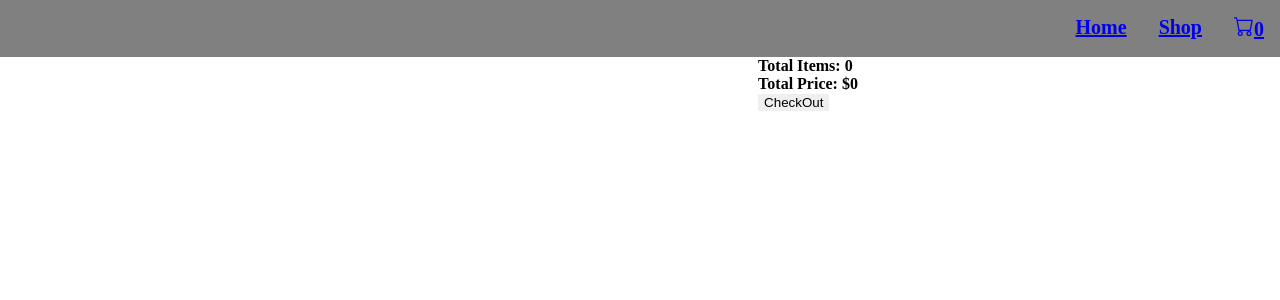
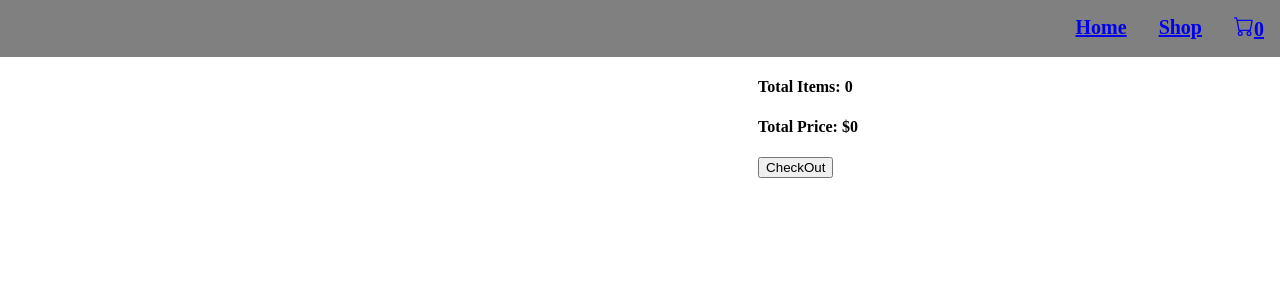
Before and after one commit to Sammorad/Shopping_Cart, a React (Vite) app: page /cart in a window 1280 px wide. Shown: the top 300 px of the page. Built offline with nearby package versions, Linux system fonts and the light colour scheme.

Commit message:
shop adjused

```diff
--- a/src/Components/Navbar.module.css
+++ b/src/Components/Navbar.module.css
@@ -1,7 +1,6 @@
-*{
-    border: 0;
+body{
+    padding: 0px;
     margin: 0px;
-
 }
 
 .icons{
@@ -50,6 +49,7 @@
 }
 .eachProduct{
     min-width: 0;
+    transition: transform 180ms ease, background-color 180ms ease;
 
 
 }
@@ -101,3 +101,13 @@
     }
 
 }
+
+.eachProduct button{
+    width: 100%;
+    height: 2rem;
+}
+.eachProduct:hover{
+transform: scale(1.05);
+
+
+}
```
